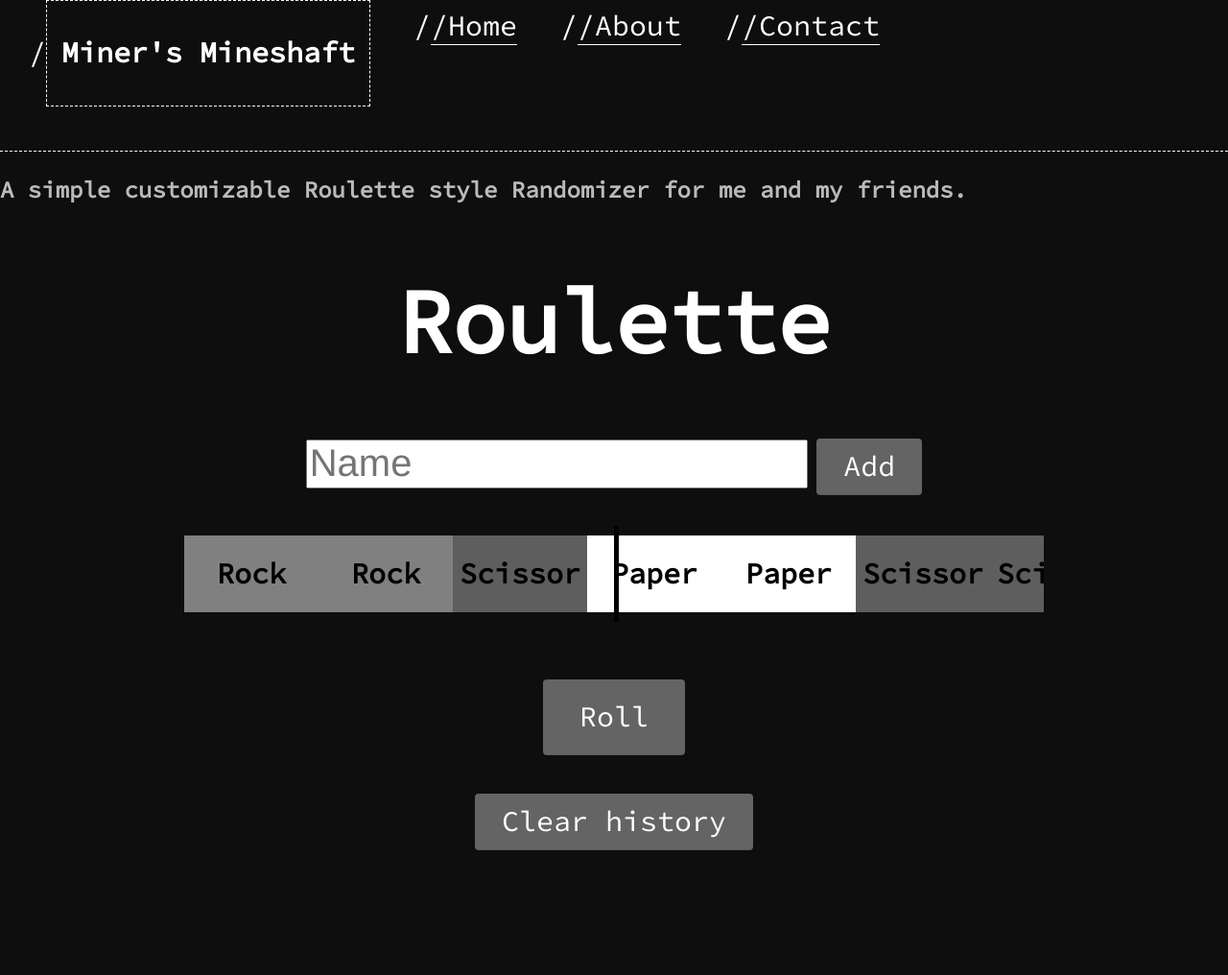
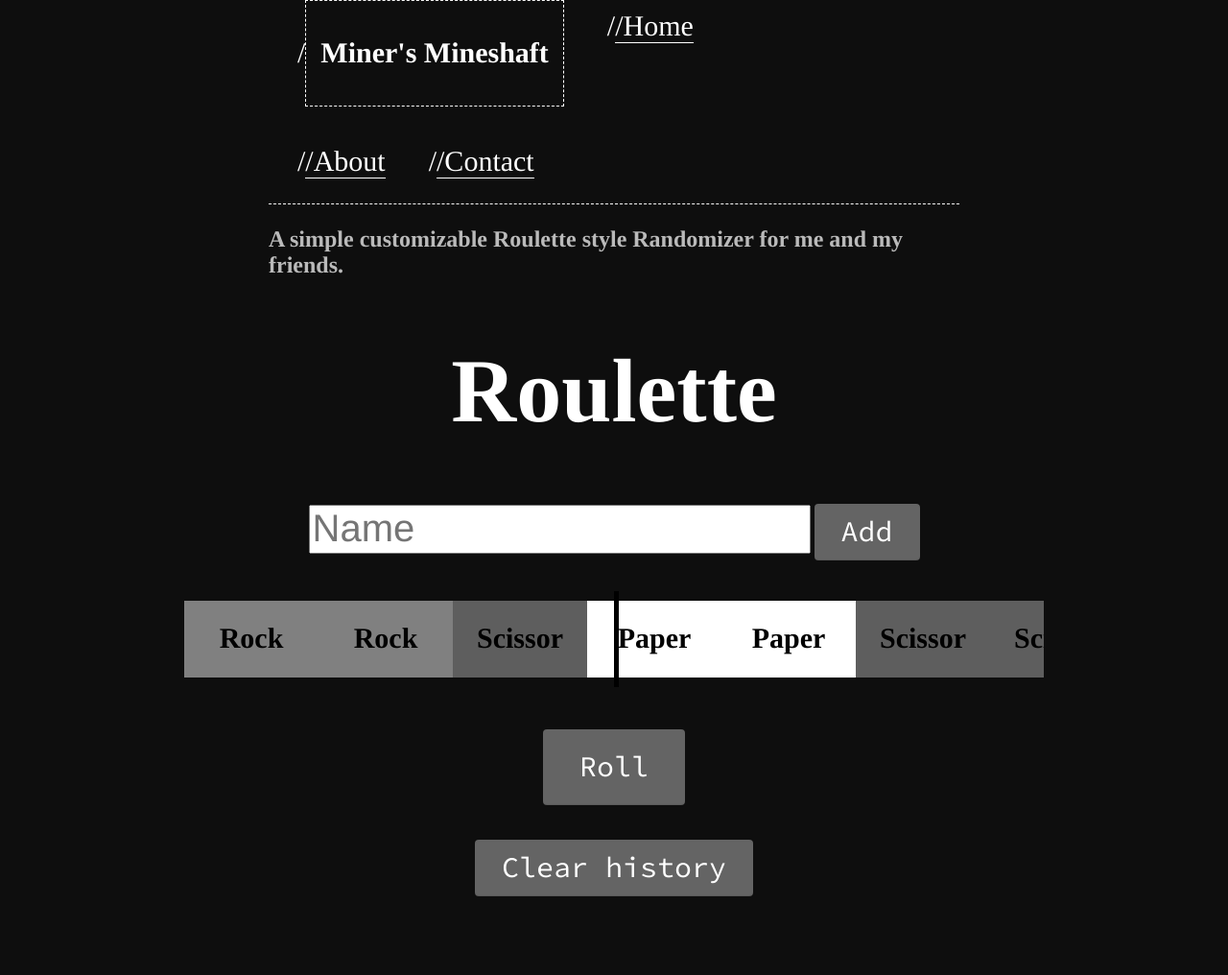
Before and after one commit to MinerBryan/mineshaft, a Jekyll site: the page built from _posts/2020-11-12-roulette.md, in a window 1280 px wide. Shown: the whole page at 96% size. Built offline with Jekyll 4.4.1, drawn with Linux system fonts in a browser that asks for light colours; before the commit the page ends 948 px from its top, so only the background shows below that.

Commit message:
Update roulette.css

```diff
--- a/css/roulette.css
+++ b/css/roulette.css
@@ -20,10 +20,24 @@
 }
 
 body, html {
-	padding: 0;
-	margin: 0;
-    font-family: 'Source Code Pro', "Courier New", Courier, monospace;
-    background-color: #0e0e0e;
+	font-family: $base-ff;
+    font-size: $base-fs;
+    font-weight: 300;
+    line-height: $base-lh;
+    background: #0e0e0e;
+    color: $text-color;
+    max-width: 800px;
+    margin: 0 auto;
+    text-rendering: optimizeLegibility;
+    border: 1px dashed $h-color;
+    border-top: none;
+
+    padding: 0 20px;
+    @include media-query($on-palm) {
+            border: none;
+            padding: 10px;
+    }
+
 }
 
 h1 {
@@ -124,13 +138,7 @@ footer {
 }
 
 
-/*
-#addTimer{
-    display: flex;
-    align-content: center;
-    justify-content: center;
-}
-*/
+
 input[type=number]{
     width: 180px;
 }
```
